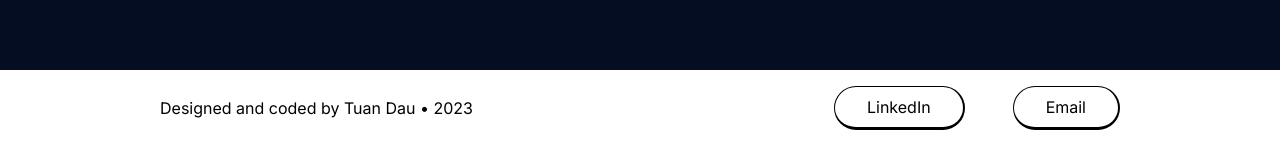
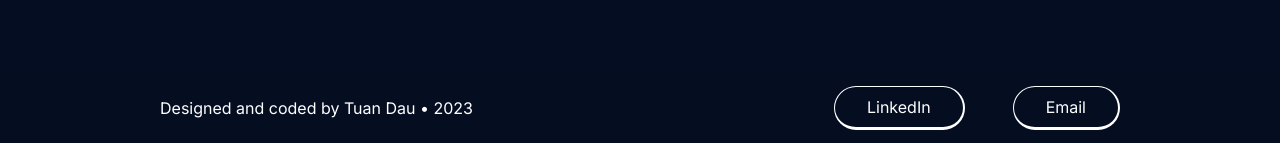
Before and after one commit to tuansydau/portfolio-website, a Next.js app: page / in a window 1280 px wide. Shown: the part 2092-2235 px from the top of the page. Built offline with nearby package versions, Linux system fonts and the light colour scheme; a web font is replaced by a local one.

Commit message:
feat: navbar dark styling

```diff
--- a/app/page.tsx
+++ b/app/page.tsx
@@ -75,7 +75,7 @@ export default function Home() {
           linkTo="/the-globe"
         />
       </div>
-      <Footer />
+      <Footer dark />
     </div>
   );
 }
--- a/components/Footer.tsx
+++ b/components/Footer.tsx
@@ -3,30 +3,41 @@
 import Modal from './Modal';
 import { useState } from 'react';
 
-const buttonClass =
-  'border-black border rounded-full py-2 px-8 bg-white hover:bg-black hover:text-white border-b-3 border-r-2 hover:cursor-pointer';
+const whiteButtonClass =
+  'border-black text-black border rounded-full py-2 px-8 bg-white hover:bg-black hover:text-white border-b-3 border-r-2 hover:cursor-pointer';
 
+const darkButtonClass =
+  'border-white text-white border rounded-full py-2 px-8 bg-[#050D21] hover:bg-white hover:text-black border-b-3 border-r-2 hover:cursor-pointer';
+
+const whiteNavbarClass = 'flex bg-white w-full justify-center';
+const darkNavbarClass = 'flex bg-[#050D21] w-full justify-center';
 interface FooterPropTypes {
   buttonEnterFunction?: () => void;
   buttonLeaveFunction?: () => void;
+  dark?: boolean;
 }
 
 export default function Footer({
   buttonEnterFunction,
-  buttonLeaveFunction
+  buttonLeaveFunction,
+  dark
 }: FooterPropTypes) {
   const [modalOpen, setModalOpen] = useState(false);
 
   return (
-    <div className="flex bg-white w-full justify-center">
-      <div className="flex w-3/4 max-w-[1200px] justify-center sm:justify-between items-center sm:space-x-12 mt-4 mb-2">
+    <div className={dark ? darkNavbarClass : whiteNavbarClass}>
+      <div className="flex w-3/4 max-w-[1200px] justify-center sm:justify-between items-center sm:space-x-12 mt-4 mb-4">
         <Modal isModalOpen={modalOpen} modalSetter={setModalOpen} />
-        <div className="hidden sm:flex">
+        <div
+          className={'hidden sm:flex'.concat(
+            dark ? ' text-white' : ' text-black'
+          )}
+        >
           Designed and coded by Tuan Dau • 2023
         </div>
         <div className="flex justify-center items-center space-x-4 md:space-x-12">
           <div
-            className={buttonClass}
+            className={dark ? darkButtonClass : whiteButtonClass}
             onMouseEnter={buttonEnterFunction}
             onMouseLeave={buttonLeaveFunction}
             onClick={() => setModalOpen(true)}
@@ -34,7 +45,7 @@ export default function Footer({
             LinkedIn
           </div>
           <a
-            className={buttonClass}
+            className={dark ? darkButtonClass : whiteButtonClass}
             onMouseEnter={buttonEnterFunction}
             onMouseLeave={buttonLeaveFunction}
             href="mailto:tuansdau@gmail.com"
```
